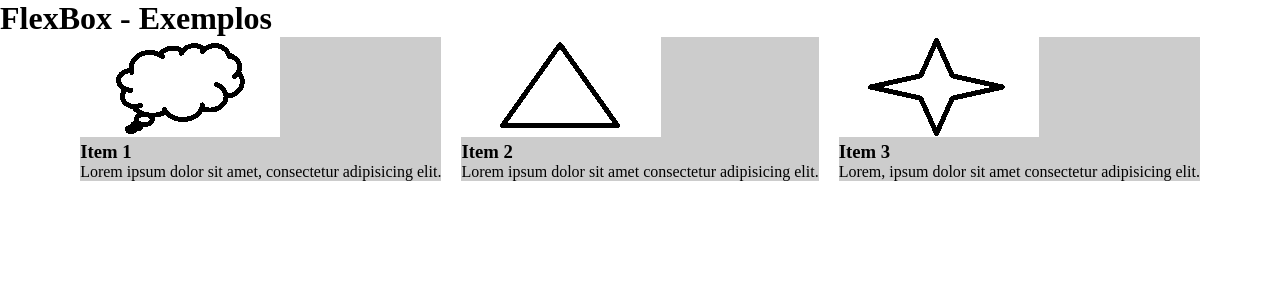
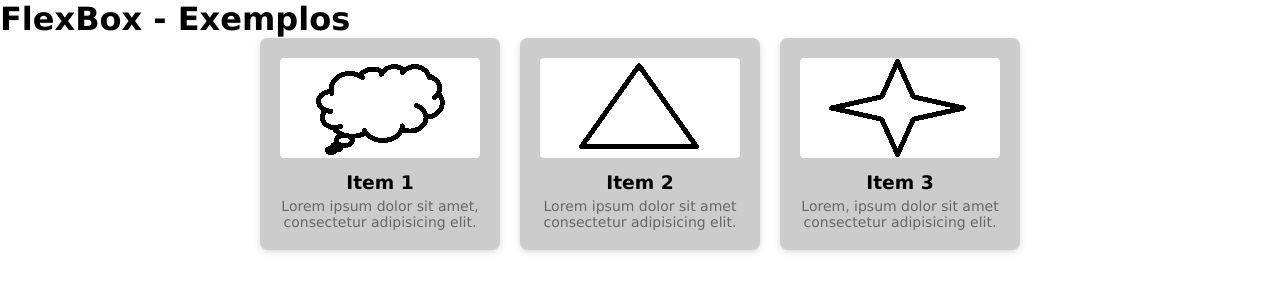
Before and after one commit to switer007/DesenvolveWeb, a PHP site: page /flexbox.html in a window 1280 px wide. Shown: the top 300 px of the page. Run offline with PHP 8.4, Linux system fonts and the light colour scheme.

Commit message:
aula 6 - 06/05/25

```diff
--- a/aula6/folha/style.css
+++ b/aula6/folha/style.css
@@ -1,6 +1,9 @@
 *{
     padding: 0;
     margin: 0;
+}
+body{
+    font-family: Verdana, Geneva, Tahoma, sans-serif;
 }
 .container {
     display: flex;
@@ -10,5 +13,21 @@
 }
 .item {
     background-color: #ccc;
-
+    padding: 20px;
+    width: 200px;
+    border-radius: 8px;
+    text-align: center;
+    box-shadow: 0 2px 6px rgba(0, 0, 0, 0.15);
 }
+.item img {
+    width: 100%;
+    height: auto;
+    border-radius: 4px;
+}
+.item h3 {
+    margin: 10px 0 5px;
+}
+.item p {
+    font-size: 14px;
+    color: #666;
+}
```
